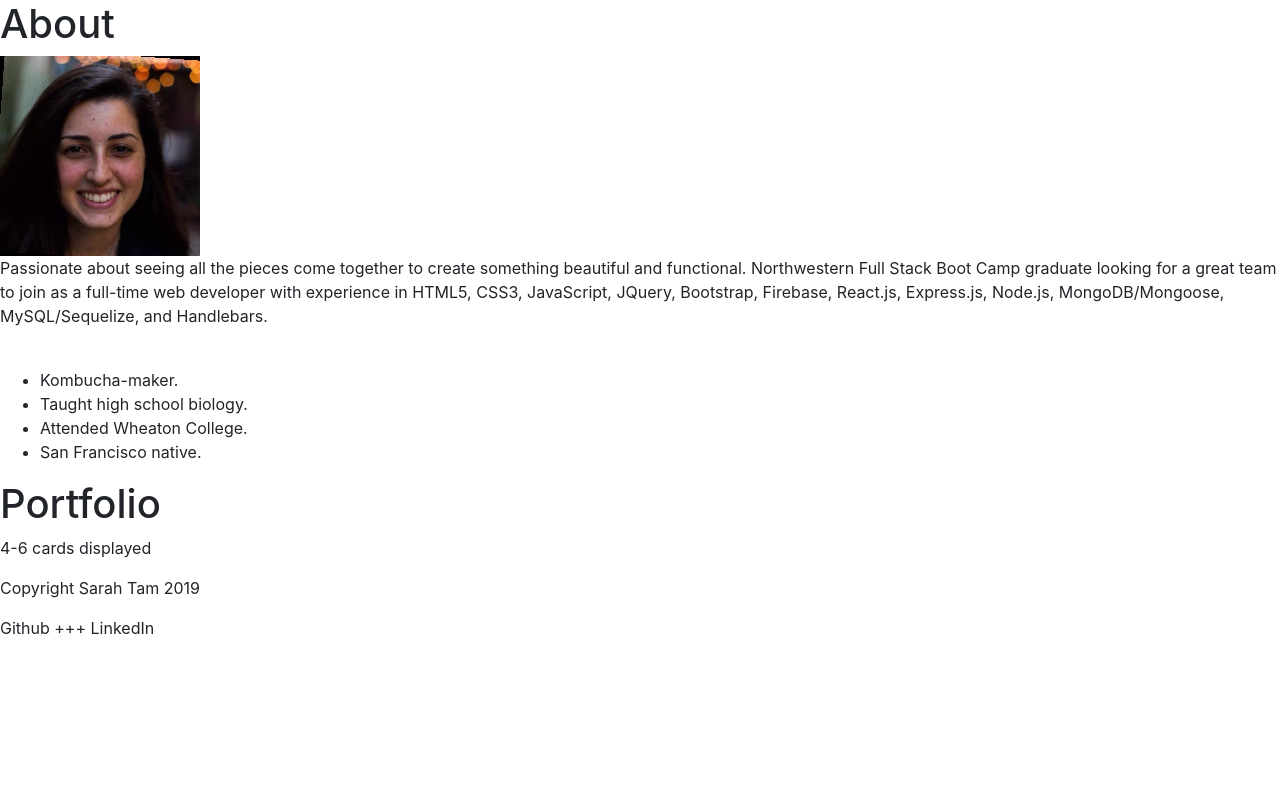
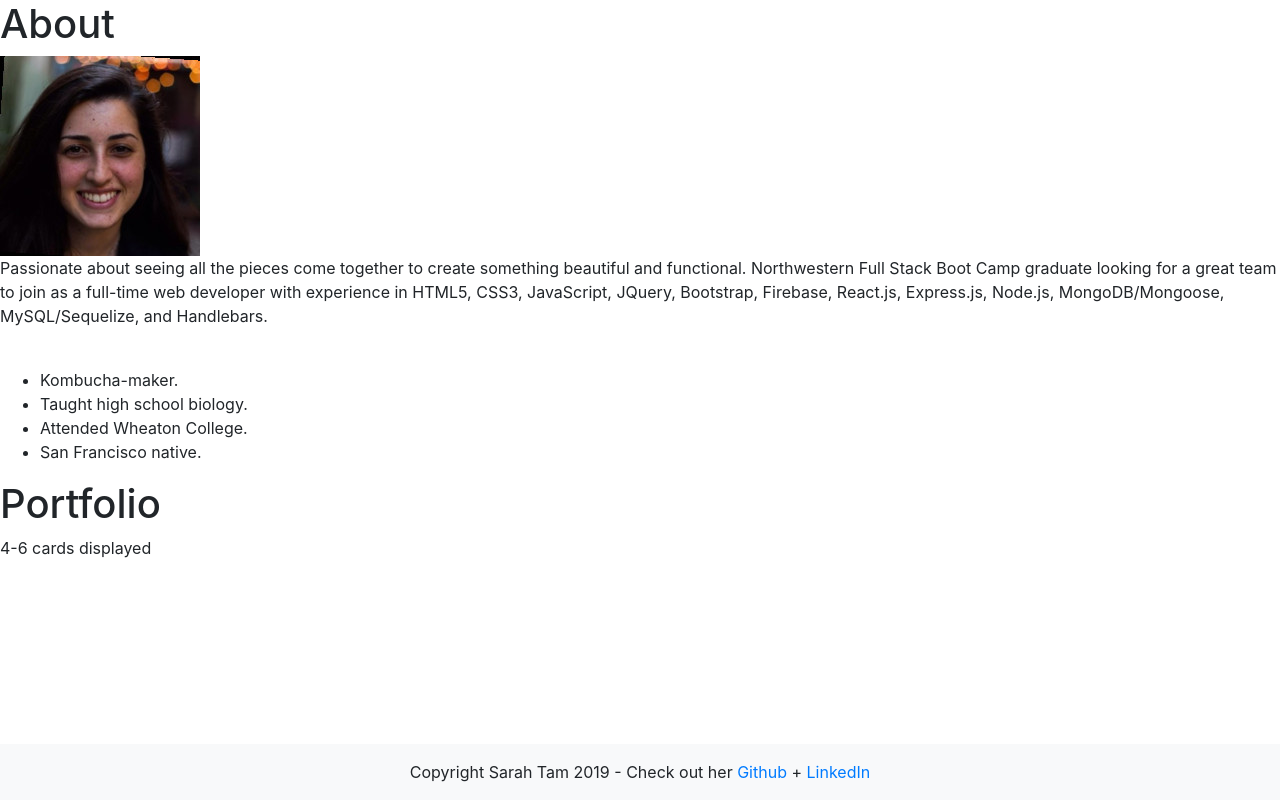
Before and after one commit to sarahtam718/react-portfolio, a React (Create React App) app in the folder portfolio-app/: page / in a window 1280 px wide. Built offline with nearby package versions, Linux system fonts and the light colour scheme.

Commit message:
satisfied with footer

```diff
--- a/portfolio-app/src/components/about-me.js
+++ b/portfolio-app/src/components/about-me.js
@@ -1,5 +1,4 @@
 import React from "react";
-import "./images/linkedInPic.jpg";
 
 const About = () => (
   <div>
--- a/portfolio-app/src/components/footer.js
+++ b/portfolio-app/src/components/footer.js
@@ -2,8 +2,13 @@ import React from "react";
 
 const Footer = () => (
   <div>
-    <p>Copyright Sarah Tam 2019</p>
-    <p> Github +++ LinkedIn </p>
+    <footer className="page-footer font-small bg-light fixed-bottom">
+      <div className="footer-copyright text-center py-3">
+        Copyright Sarah Tam 2019 - Check out her
+        <a href="https://github.com/sarahtam718"> Github</a> +
+        <a href="https://www.linkedin.com/in/sarah-tam"> LinkedIn</a>
+      </div>
+    </footer>
   </div>
 );
 
```
